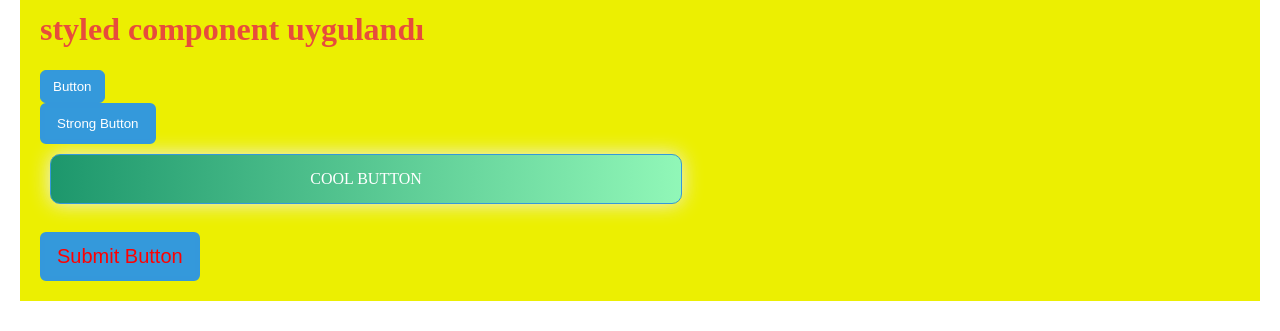
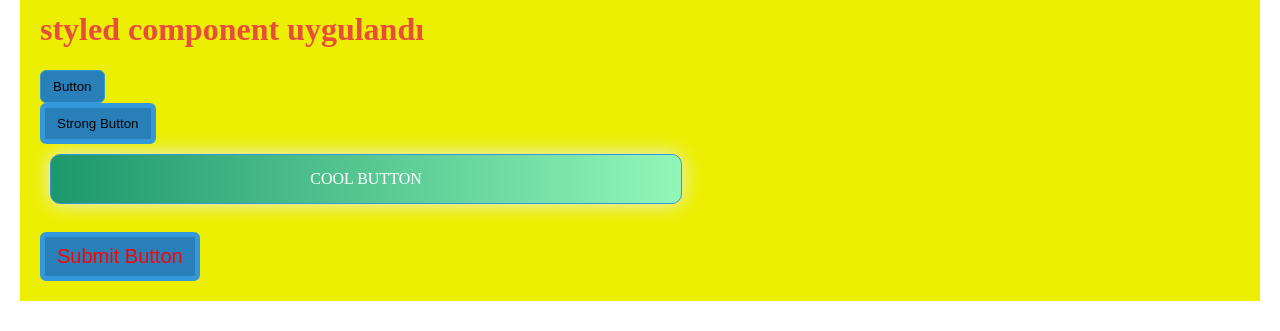
Before and after one commit to ferhatgozupekk/hafta-6, a React (Vite) app: page / in a window 1280 px wide. Shown: the part 414-745 px from the top of the page. Built offline with nearby package versions, Linux system fonts and the light colour scheme.

Commit message:
10.7 Tema Kullanımı

```diff
--- a/src/components/button/Button.styled.js
+++ b/src/components/button/Button.styled.js
@@ -6,10 +6,11 @@ export const StyledButton = styled.button`
   border-radius: 6px;
   background-color: ${(props) => {
     console.log(props);
-    return props?.$primary ? "#3499db" : "transparent";
+    return props?.$primary ? props.theme.colors.primary : "transparent";
   }};
 
-  color: ${({ $primary }) => ($primary ? "white" : "black")};
+  color: ${({ $primary, theme }) =>
+    $primary ? theme.colors.textColor : "black"};
 
   &:hover {
     background-color: ${(props) => (props?.$primary ? "#9b59b6" : "f1c40f")};
--- /dev/null
+++ b/src/components/theme/index.js
@@ -0,0 +1,2 @@
+import { THEME } from "../theme.js";
+export { THEME };
--- /dev/null
+++ b/src/components/theme/theme.js
@@ -0,0 +1,14 @@
+export const THEME = {
+  colors: {
+    primary: "#2980b9",
+    secondary: "2exx71",
+    textColor: "2c3e50",
+    bgColor: "#ec71b3",
+    borderColor: "#872cd3",
+    canada: "#87cd3e",
+  },
+  darkThemeColors: {
+    bgColor: "#2c3c3c",
+    textColor: "#ecffff",
+  },
+};
--- a/src/main.jsx
+++ b/src/main.jsx
@@ -1,9 +1,13 @@
 import React from "react";
 import ReactDOM from "react-dom/client";
 import App from "./App.jsx";
+import { ThemeProvider } from "styled-components";
+import { THEME } from "./components/theme/theme.js";
 
 ReactDOM.createRoot(document.getElementById("root")).render(
   <React.StrictMode>
-    <App />
+    <ThemeProvider theme={THEME}>
+      <App />
+    </ThemeProvider>
   </React.StrictMode>
 );
```
